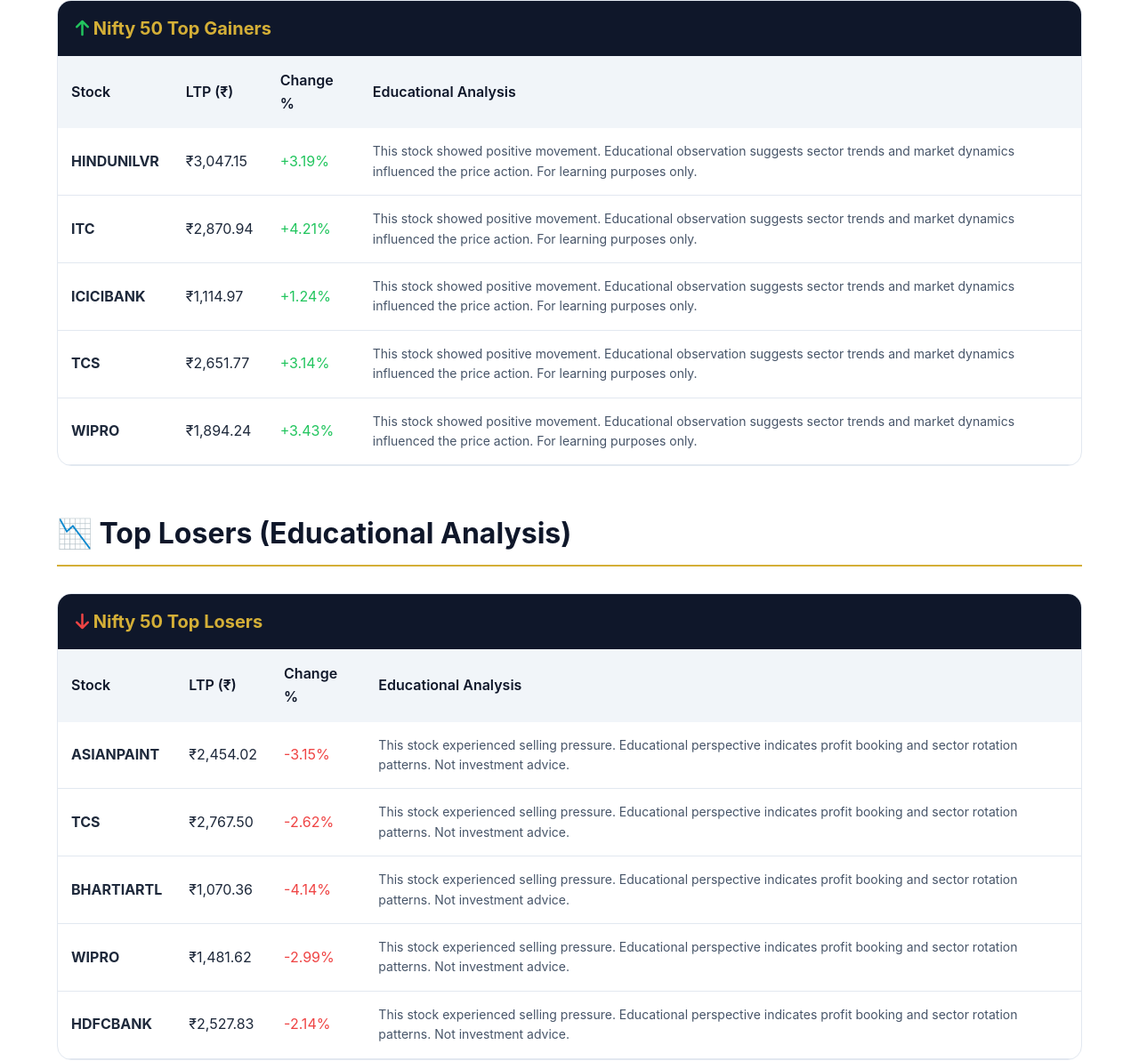
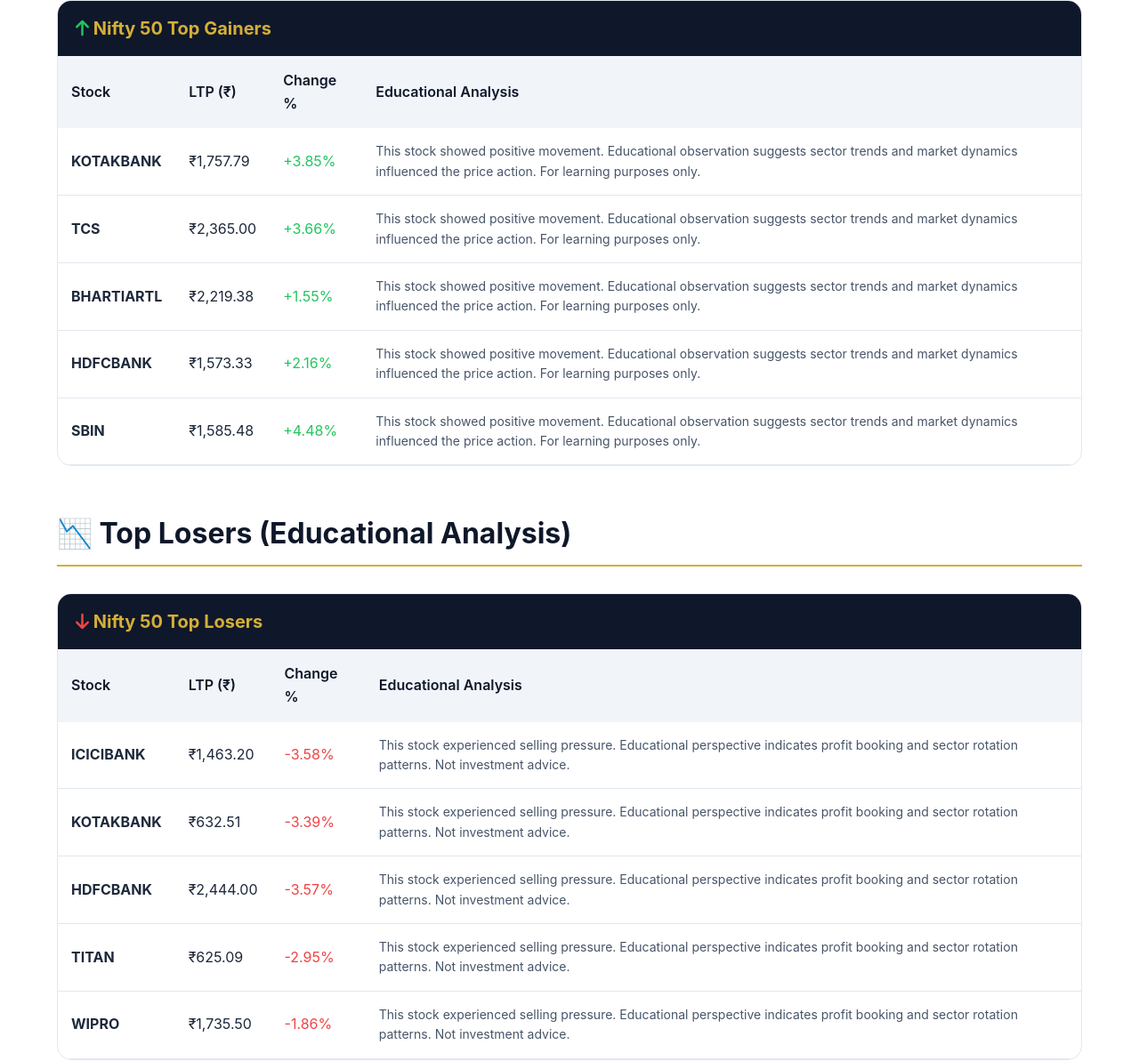
Before and after one commit to careatomkarenterprises-ops/secured-capital-opportunity, a plain HTML site: page blog/post/daily-market-wrap-2026-11-17.html in a window 1280 px wide. Shown: the part 1040-2233 px from the top of the page at 89% size. Drawn offline with Linux system fonts and the light colour scheme.

Commit message:
Auto-generated market report 2026-11-17

```diff
--- a/blog/post/daily-market-wrap-2026-11-17.html
+++ b/blog/post/daily-market-wrap-2026-11-17.html
@@ -215,23 +215,23 @@
             <div class="market-summary">
                 <div class="summary-card">
                     <div class="label">Nifty 50</div>
-                    <div class="value">22,595</div>
-                    <div class="change negative">-58.45 (-0.26%)</div>
+                    <div class="value">22,485</div>
+                    <div class="change negative">-156.57 (-0.70%)</div>
                 </div>
                 <div class="summary-card">
                     <div class="label">Sensex</div>
-                    <div class="value">74,098</div>
-                    <div class="change negative">-508.31 (-0.69%)</div>
+                    <div class="value">74,508</div>
+                    <div class="change positive">+403.44 (+0.54%)</div>
                 </div>
                 <div class="summary-card">
                     <div class="label">Bank Nifty</div>
-                    <div class="value">48,302</div>
-                    <div class="change positive">+56.61 (+0.12%)</div>
+                    <div class="value">49,078</div>
+                    <div class="change positive">+293.67 (+0.60%)</div>
                 </div>
                 <div class="summary-card">
                     <div class="label">India VIX</div>
-                    <div class="value">15</div>
-                    <div class="change">+0.6</div>
+                    <div class="value">14</div>
+                    <div class="change">-0.3</div>
                 </div>
             </div>
 
@@ -248,37 +248,37 @@
                     <tbody>
 
                         <tr>
-                            <td><strong>HINDUNILVR</strong></td>
-                            <td>₹3,047.15</td>
-                            <td class="positive">+3.19%</td>
-                            <td class="stock-analysis">This stock showed positive movement. Educational observation suggests sector trends and market dynamics influenced the price action. For learning purposes only.</td>
-                        </tr>
-
-                        <tr>
-                            <td><strong>ITC</strong></td>
-                            <td>₹2,870.94</td>
-                            <td class="positive">+4.21%</td>
-                            <td class="stock-analysis">This stock showed positive movement. Educational observation suggests sector trends and market dynamics influenced the price action. For learning purposes only.</td>
-                        </tr>
-
-                        <tr>
-                            <td><strong>ICICIBANK</strong></td>
-                            <td>₹1,114.97</td>
-                            <td class="positive">+1.24%</td>
+                            <td><strong>KOTAKBANK</strong></td>
+                            <td>₹1,757.79</td>
+                            <td class="positive">+3.85%</td>
                             <td class="stock-analysis">This stock showed positive movement. Educational observation suggests sector trends and market dynamics influenced the price action. For learning purposes only.</td>
                         </tr>
 
                         <tr>
                             <td><strong>TCS</strong></td>
-                            <td>₹2,651.77</td>
-                            <td class="positive">+3.14%</td>
+                            <td>₹2,365.00</td>
+                            <td class="positive">+3.66%</td>
                             <td class="stock-analysis">This stock showed positive movement. Educational observation suggests sector trends and market dynamics influenced the price action. For learning purposes only.</td>
                         </tr>
 
                         <tr>
-                            <td><strong>WIPRO</strong></td>
-                            <td>₹1,894.24</td>
-                            <td class="positive">+3.43%</td>
+                            <td><strong>BHARTIARTL</strong></td>
+                            <td>₹2,219.38</td>
+                            <td class="positive">+1.55%</td>
+                            <td class="stock-analysis">This stock showed positive movement. Educational observation suggests sector trends and market dynamics influenced the price action. For learning purposes only.</td>
+                        </tr>
+
+                        <tr>
+                            <td><strong>HDFCBANK</strong></td>
+                            <td>₹1,573.33</td>
+                            <td class="positive">+2.16%</td>
+                            <td class="stock-analysis">This stock showed positive movement. Educational observation suggests sector trends and market dynamics influenced the price action. For learning purposes only.</td>
+                        </tr>
+
+                        <tr>
+                            <td><strong>SBIN</strong></td>
+                            <td>₹1,585.48</td>
+                            <td class="positive">+4.48%</td>
                             <td class="stock-analysis">This stock showed positive movement. Educational observation suggests sector trends and market dynamics influenced the price action. For learning purposes only.</td>
                         </tr>
 
@@ -299,37 +299,37 @@
                     <tbody>
 
                         <tr>
-                            <td><strong>ASIANPAINT</strong></td>
-                            <td>₹2,454.02</td>
-                            <td class="negative">-3.15%</td>
+                            <td><strong>ICICIBANK</strong></td>
+                            <td>₹1,463.20</td>
+                            <td class="negative">-3.58%</td>
                             <td class="stock-analysis">This stock experienced selling pressure. Educational perspective indicates profit booking and sector rotation patterns. Not investment advice.</td>
                         </tr>
 
                         <tr>
-                            <td><strong>TCS</strong></td>
-                            <td>₹2,767.50</td>
-                            <td class="negative">-2.62%</td>
+                            <td><strong>KOTAKBANK</strong></td>
+                            <td>₹632.51</td>
+                            <td class="negative">-3.39%</td>
                             <td class="stock-analysis">This stock experienced selling pressure. Educational perspective indicates profit booking and sector rotation patterns. Not investment advice.</td>
                         </tr>
 
                         <tr>
-                            <td><strong>BHARTIARTL</strong></td>
-                            <td>₹1,070.36</td>
-                            <td class="negative">-4.14%</td>
+                            <td><strong>HDFCBANK</strong></td>
+                            <td>₹2,444.00</td>
+                            <td class="negative">-3.57%</td>
+                            <td class="stock-analysis">This stock experienced selling pressure. Educational perspective indicates profit booking and sector rotation patterns. Not investment advice.</td>
+                        </tr>
+
+                        <tr>
+                            <td><strong>TITAN</strong></td>
+                            <td>₹625.09</td>
+                            <td class="negative">-2.95%</td>
                             <td class="stock-analysis">This stock experienced selling pressure. Educational perspective indicates profit booking and sector rotation patterns. Not investment advice.</td>
                         </tr>
 
                         <tr>
                             <td><strong>WIPRO</strong></td>
-                            <td>₹1,481.62</td>
-                            <td class="negative">-2.99%</td>
-                            <td class="stock-analysis">This stock experienced selling pressure. Educational perspective indicates profit booking and sector rotation patterns. Not investment advice.</td>
-                        </tr>
-
-                        <tr>
-                            <td><strong>HDFCBANK</strong></td>
-                            <td>₹2,527.83</td>
-                            <td class="negative">-2.14%</td>
+                            <td>₹1,735.50</td>
+                            <td class="negative">-1.86%</td>
                             <td class="stock-analysis">This stock experienced selling pressure. Educational perspective indicates profit booking and sector rotation patterns. Not investment advice.</td>
                         </tr>
 
@@ -342,20 +342,20 @@
             <div class="grid-2">
                 <div class="card">
                     <h4><i class="fas fa-globe"></i> Foreign Institutional Investors (FII)</h4>
-                    <div style="font-size: 36px; color: #ef4444; margin: 10px 0;">- ₹1,573 Cr</div>
+                    <div style="font-size: 36px; color: #ef4444; margin: 10px 0;">- ₹1,975 Cr</div>
                     <p>Net Selling (Educational Data)</p>
                     <ul>
-                        <li><i class="fas fa-minus-circle"></i> Sold Financials: ₹659 Cr</li>
-                        <li><i class="fas fa-minus-circle"></i> Sold IT: ₹508 Cr</li>
+                        <li><i class="fas fa-minus-circle"></i> Sold Financials: ₹790 Cr</li>
+                        <li><i class="fas fa-minus-circle"></i> Sold IT: ₹567 Cr</li>
                     </ul>
                 </div>
                 <div class="card">
                     <h4><i class="fas fa-university"></i> Domestic Institutional Investors (DII)</h4>
-                    <div style="font-size: 36px; color: #22c55e; margin: 10px 0;">+ ₹2,060 Cr</div>
+                    <div style="font-size: 36px; color: #22c55e; margin: 10px 0;">+ ₹2,047 Cr</div>
                     <p>Net Buying (Educational Data)</p>
                     <ul>
-                        <li><i class="fas fa-plus-circle"></i> Bought Financials: ₹862 Cr</li>
-                        <li><i class="fas fa-plus-circle"></i> Bought Healthcare: ₹611 Cr</li>
+                        <li><i class="fas fa-plus-circle"></i> Bought Financials: ₹867 Cr</li>
+                        <li><i class="fas fa-plus-circle"></i> Bought Healthcare: ₹583 Cr</li>
                     </ul>
                 </div>
             </div>
```
